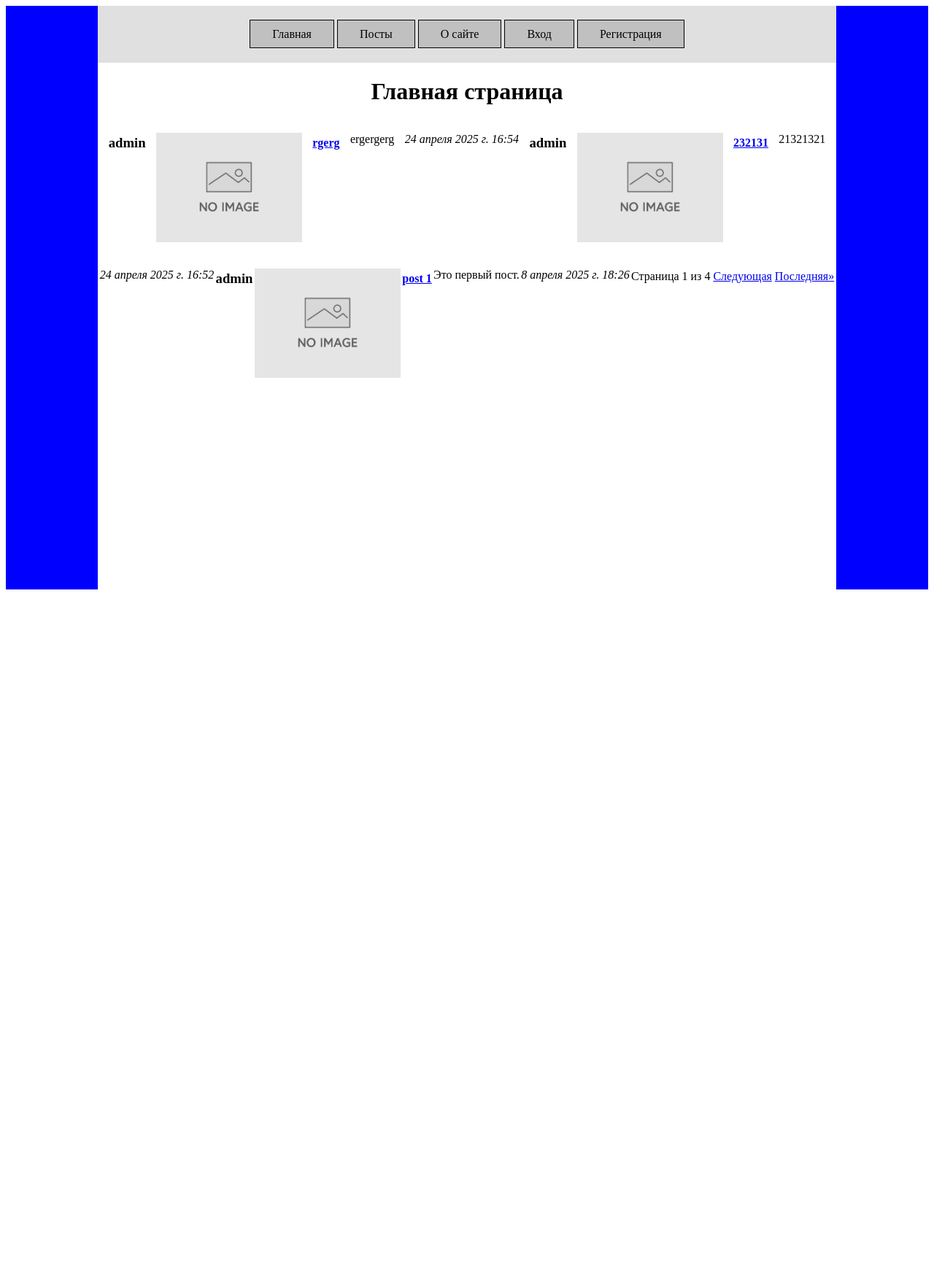
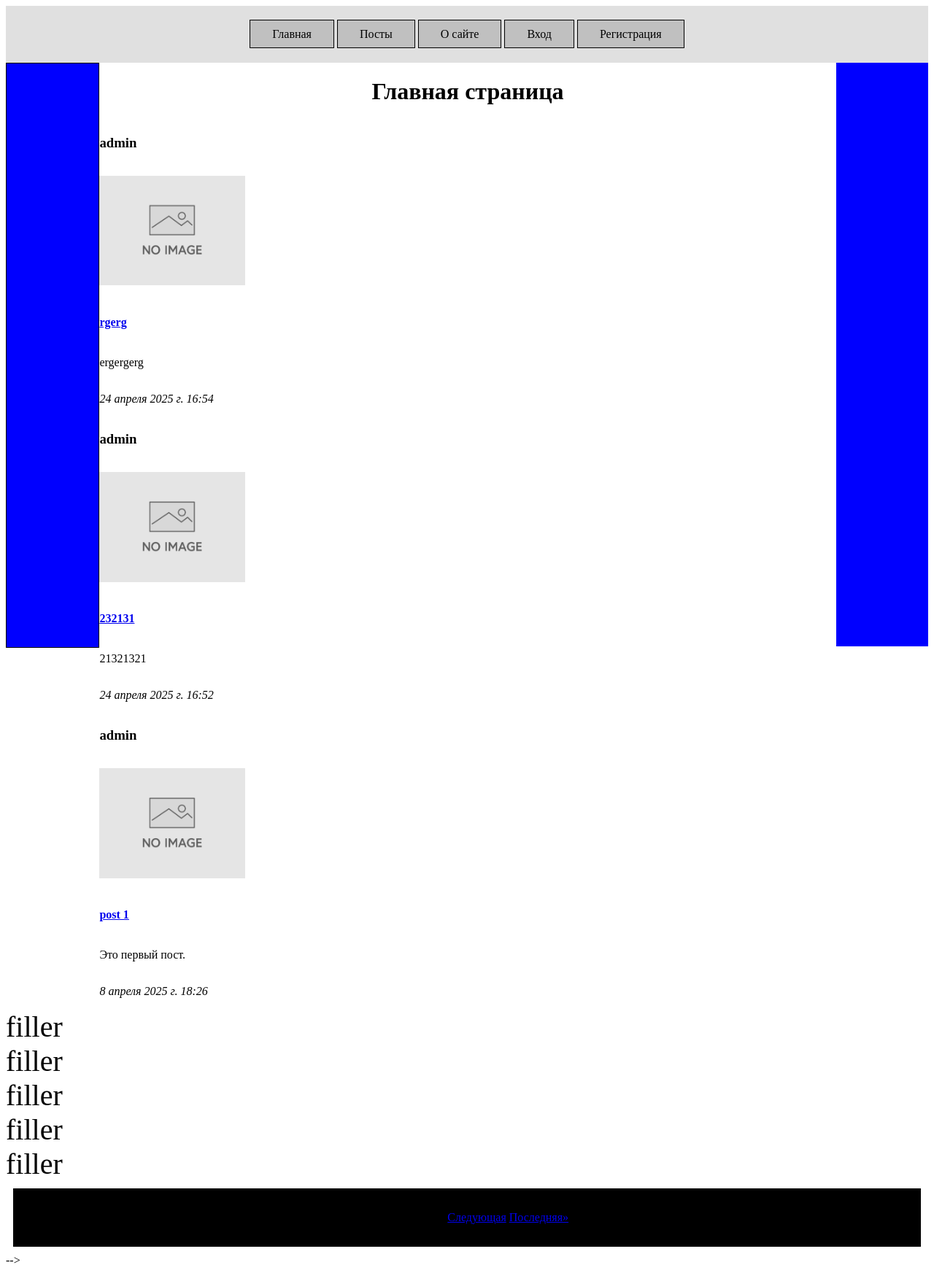
Before and after one commit to Elmersperry/DjangoBlogSite, a Django app: page / in a window 1280 px wide. Shown: the whole page at 73% size. Before the commit the page ends 808 px from the top, so only its background shows below. Run offline with Django 5.2, Linux system fonts and the light colour scheme; data comes from the database, SQL or seed files in the repository.

Commit message:
ferersdferdfge

```diff
--- a/blog/templates/blog/base.html
+++ b/blog/templates/blog/base.html
@@ -1,7 +1,7 @@
 <!DOCTYPE html>
+{% load static %}
 <html lang="en">
 <head>
-    {% load static %}
     <meta charset="UTF-8">
     <link rel="stylesheet" href="{% static 'css/styles.css' %}">
     <title>{{title}}</title>
@@ -9,13 +9,7 @@
 <!--    <script src="https://cdn.jsdelivr.net/npm/bootstrap@5.0.2/dist/js/bootstrap.bundle.min.js" integrity="sha384-MrcW6ZMFYlzcLA8Nl+NtUVF0sA7MsXsP1UyJoMp4YLEuNSfAP+JcXn/tWtIaxVXM" crossorigin="anonymous"></script>-->
 </head>
 <body>
-    <sidebar class="sidebar-space-2">
-            <h1></h1>
-    </sidebar>
-    <sidebar class="sidebar-space">
-            <h1></h1>
-    </sidebar>
-<div>
+<header>
 <nav class="my-nav">
     <a class="nav-link" aria-current="page" href="{% url 'blog:index' %}">Главная</a>
     <a class="nav-link" href="#">Посты</a>
@@ -28,7 +22,15 @@
     <a class="nav-link" href="{% url 'users:logout' %}">Выйти</a>
     {% endif %}
 </nav>
-</div>
+</header>
+<main>
+    <aside class="sidebar-space">
+            <h1></h1>
+    </aside>
+    <aside class="sidebar-space-2">
+            <h1></h1>
+    </aside>
+</main>
 <!--<div>-->
 <!--  <nav class="nav" class="text-light">-->
 <!--    <a class="nav-link active" aria-current="page" href="{% url 'blog:index' %}">Главная</a>-->
@@ -43,7 +45,7 @@
 <!--&lt;!&ndash;    <a class="sidebar-space">gfdfgdf</a>&ndash;&gt;-->
 <!--    {% endif %}-->
 <!--  </nav>-->
-    {% if messages %}
+{% if messages %}
 <ul class="messages">
     {% for message in messages %}
 <!--    <li>{% if message.tags %} class="{{ message.tags }}"{% endif %}>{{ message }}</li>-->
@@ -51,7 +53,10 @@
     {% endfor %}
 </ul>
 {% endif %}
-{% block content %}
-{% endblock content %}
+<!--<footer>-->
+<!--    <h3>rtgrtgrt</h3>-->
+<!--</footer>-->
+<!--{% block content %}-->
+<!--{% endblock content %}-->
 </body>
 </html>
--- a/blog/templates/blog/index.html
+++ b/blog/templates/blog/index.html
@@ -4,9 +4,7 @@
 {% block content %}
 <!--<img src="{% static 'img/blog.jpg' %}" width = 200px, height="auto">-->
 <h1 id="index-title">Главная страница</h1>
-
 <div class="post-list">
-<!--    <div class="ind-block">-->
         {% for post in page_obj %}
             <div class="post-author"><h3><b>{{ post.author }}</b></h3></div>
             <div class="post_image">
@@ -20,8 +18,7 @@
             <div class="post-text"><p>{{ post.text }}</p></div>
             <div class="post-created-at"><p><i>{{ post.created_at }}</i></p></div>
         {% endfor %}
-<!--    </div>    -->
-<!--</div>-->
+</div>
 <!--<div class="pagination">-->
 <!--    <span class="step-links">-->
 <!--        {% if page_obj.has_previous %}-->
@@ -37,8 +34,11 @@
 <!--        {% endif %}-->
 <!--    </span>-->
 <!--</div>-->
-<footer>
-<sidebar class="sidebar-space-3">
+<div class="filler">filler</div>
+<div class="filler">filler</div>
+<div class="filler">filler</div>
+<div class="filler">filler</div>
+<div class="filler">filler</div>
 <div class="pagination">
     <span class="step-links">
         {% if page_obj.has_previous %}
@@ -54,7 +54,4 @@
         {% endif %}
     </span>
 </div>
-</sidebar>
-</footer>
-
 {% endblock content %}
--- a/static/css/styles.css
+++ b/static/css/styles.css
@@ -8,6 +8,7 @@
     background-color: #0000FF;
 }
 .sidebar-space-2 {
+    border: 1px solid black;
     float: left;
     height: 100vh;
     width: 10%;
@@ -26,8 +27,8 @@
 }
 .post-list {
     display: flex;
-    flex-direction: row;
-    flex-wrap: wrap;
+    flex-direction: column;
+    /* flex-wrap: wrap; */
     justify-content: space-evenly;
 }
 #index-title {
@@ -52,9 +53,14 @@
 .nav-link:visited {
     color: #4C0099;
 }
-.paginatio {
+.pagination {
+    margin: 10px;
+    border: 1px solid black;
     padding: 30px;
     text-align: center;
     height: 30%;
     background-color: #000000;
 }
+.filler {
+    font-size: 40px;
+}
```
